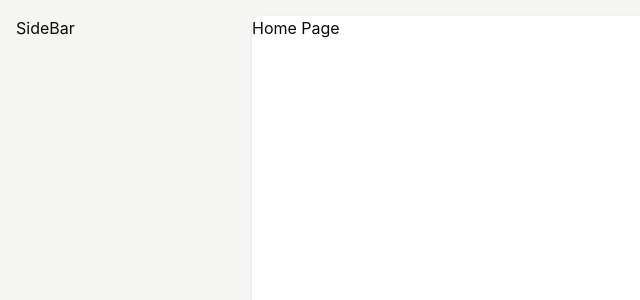
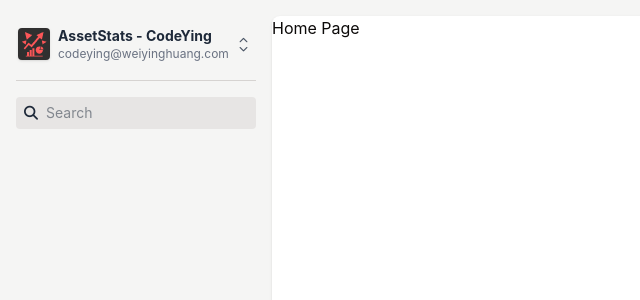
Before and after one commit to William-HuangWY/Asset-Statistics-App, a Vue app in the folder frontend/: page / in a window 1280 px wide. Shown: the top 300 px of the page, without its empty margins (0-640 px from the left). Built offline with nearby package versions, Linux system fonts and the light colour scheme.

Commit message:
Add FontAwesome integration and update sidebar components

```diff
--- a/frontend/index.html
+++ b/frontend/index.html
@@ -3,6 +3,7 @@
   <head>
     <meta charset="UTF-8" />
     <meta name="viewport" content="width=device-width, initial-scale=1.0, maximum-scale=1" />
+    <link rel="stylesheet" href="https://cdnjs.cloudflare.com/ajax/libs/font-awesome/6.5.0/css/all.min.css" integrity="sha512-..." crossorigin="anonymous" referrerpolicy="no-referrer" />
     <title>Asset Management</title>
   </head>
   <body>
--- a/frontend/src/App.vue
+++ b/frontend/src/App.vue
@@ -3,12 +3,12 @@ import { onMounted } from 'vue';
 import SideBar from './components/SideBar.vue'
 
 onMounted(() => {
-  document.cookie = 'locale=zh-TW';
+  document.cookie = 'locale=en';
 });
 </script>
 
 <template>
-  <div id="app-wrapper" class="grid grid-cols-[220px_1fr] gap-4 p-4 ">
+  <div id="app-wrapper" class="grid grid-cols-[240px_1fr] gap-4 p-4">
     <SideBar />
     <router-view />
   </div>
--- a/frontend/src/components/SideBar.vue
+++ b/frontend/src/components/SideBar.vue
@@ -1,12 +1,13 @@
 <script setup>
-import  AccountBox  from './SideBarElement/AccountBox.vue'
+import  AccountBox  from './SideBarElement/AccountBox.vue';
+import SearchBox from './SideBarElement/SearchBox.vue';
 </script>
 
 <template>
   <div>
     <div class="overflow-y-scroll sticky top-4 h-[calc(100vh-32px-48px)]">
-      SideBar
       <AccountBox />
+      <SearchBox />
     </div>
   </div>
 </template>
--- a/frontend/src/components/SideBarElement/AccountBox.vue
+++ b/frontend/src/components/SideBarElement/AccountBox.vue
@@ -1,3 +1,21 @@
 <template>
-  <div class=""></div>
+  <div class="border-b mb-4 mt-2 pb-4 border-stone-300 dark:border-slate-700">
+    <button class="flex p-0.5 hover:bg-stone-200 rounded dark:hover:bg-slate-800
+    transition-colors relative gap-2 w-full items-center"
+    >
+      <img src="../../assets/CodeYing-AssetStats.svg"
+      alt="avatar" class="size-8 rounded shrink-0 bg-[rgb(48,47,47)] shadow"
+      >
+      <div class="text-start">
+        <span class="text-sm text-gray-800 dark:text-gray-200 font-bold block">
+          {{ $t('sidebar.account') }}
+        </span>
+        <span class="text-xs text-gray-500 dark:text-gray-400 font-normal block">
+          codeying@weiyinghuang.com
+        </span>
+        <i class="fa-solid fa-chevron-down absolute right-2 top-1/2 translate-y-[calc(-50%+4px)] text-[9px] text-gray-600 dark:text-gray-300"></i>
+        <i class="fa-solid fa-chevron-up absolute right-2 top-1/2 translate-y-[calc(-50%-4px)] text-[9px] text-gray-600 dark:text-gray-300"></i>
+      </div>
+    </button>
+  </div>
 </template>
--- /dev/null
+++ b/frontend/src/components/SideBarElement/SearchBox.vue
@@ -0,0 +1,21 @@
+<script setup>
+import { ref } from 'vue';
+const searchText = ref('');
+</script>
+
+<template>
+  <div class="bg-stone-200 dark:bg-slate-900 mb-4 relative rounded flex items-center px-2 py-1.5 text-sm">
+    <i class="fas fa-search text-sm mr-2 text-gray-800 dark:text-gray-400"></i>
+    <input
+      id="search-input" type="text" placeholder="Search" v-model="searchText"
+      class="bg-transparent outline-none w-full text-sm text-gray-800 dark:text-gray-200"
+    />
+    <span
+      v-if="searchText.length"
+      @click="searchText = ''"
+      class="absolute right-2 text-gray-600 dark:text-gray-400"
+    >
+      <i class="fas fa-times"></i>
+    </span>
+  </div>
+</template>
--- a/frontend/src/locales/en.json
+++ b/frontend/src/locales/en.json
@@ -1,3 +1,6 @@
 {
+  "sidebar": {
+    "account": "AssetStats - CodeYing"
+  },
   "test": "Hello, World"
 }
--- a/frontend/src/locales/zh-tw.json
+++ b/frontend/src/locales/zh-tw.json
@@ -1,3 +1,6 @@
 {
+  "sidebar": {
+    "account": "打碼的穎 - 資產狀態"
+  },
   "test": "你好 世界"
 }
```
